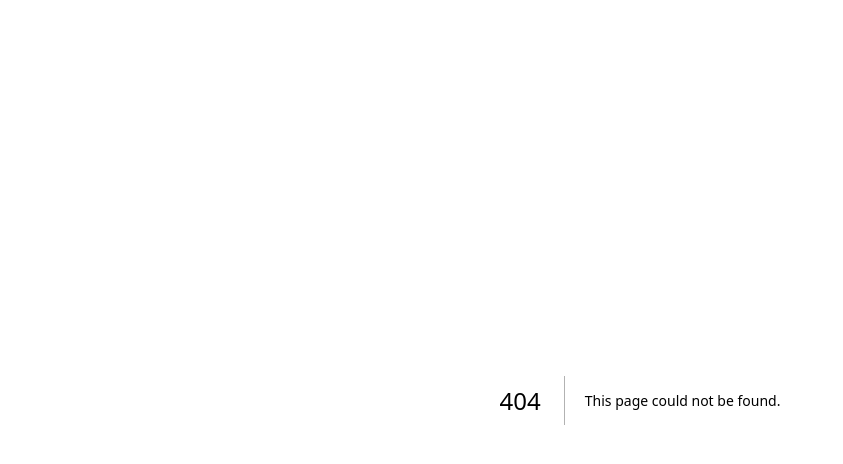
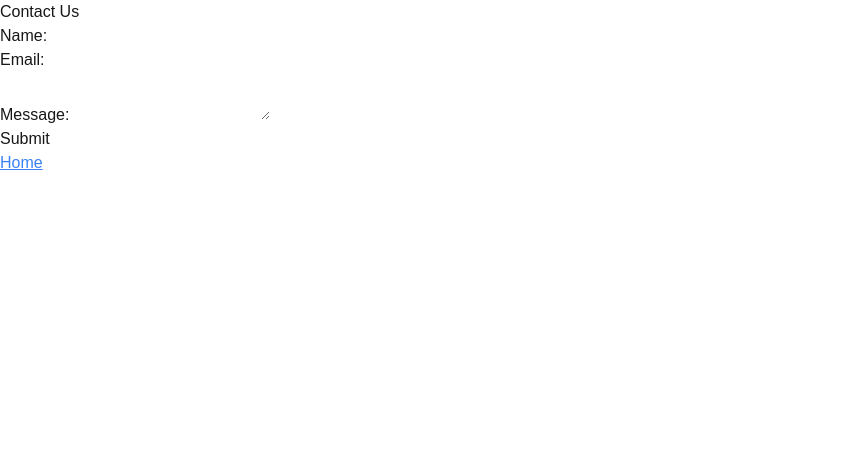
Before and after one commit to adnanlutfi92/majid-poc-skeleton-fe, a Next.js app: page /contact in a window 1280 px wide. Before the commit this address had no page. Shown: the top 464 px of the page, without its empty margins (0-843 px from the left). Built offline with nearby package versions, Linux system fonts and the light colour scheme.

Commit message:
update config prettier & test create new page contact

```diff
--- /dev/null
+++ b/src/app/contact/page.tsx
@@ -0,0 +1,31 @@
+import Link from 'next/link'
+import React from 'react'
+
+const ContactPage: React.FC = () => {
+  return (
+    <div>
+      <h1>Contact Us</h1>
+      <form>
+        <div>
+          <label htmlFor="name">Name:</label>
+          <input type="text" id="name" name="name" required />
+        </div>
+        <div>
+          <label htmlFor="email">Email:</label>
+          <input type="email" id="email" name="email" required />
+        </div>
+        <div>
+          <label htmlFor="message">Message:</label>
+          <textarea id="message" name="message" required></textarea>
+        </div>
+        <button type="submit">Submit</button>
+      </form>
+      {/* route to home */}
+      <Link href="/" className="underline text-blue-500 hover:text-blue-100">
+        Home
+      </Link>
+    </div>
+  )
+}
+
+export default ContactPage
--- a/src/app/page.tsx
+++ b/src/app/page.tsx
@@ -1,9 +1,15 @@
 import Image from 'next/image'
+import Link from 'next/link'
 
 export default function Home() {
   return (
     <div className="grid grid-rows-[20px_1fr_20px] items-center justify-items-center min-h-screen p-8 pb-20 gap-16 sm:p-20 font-[family-name:var(--font-geist-sans)]">
-      <h1>Home</h1>
+      <div className="flex gap-2 text-blue-500">
+        <Link href={'/'}>
+          <h1>Home</h1>
+        </Link>
+        <Link href={'/contact'}>Contact</Link>
+      </div>
       <main className="flex flex-col gap-8 row-start-2 items-center sm:items-start">
         <Image
           className="dark:invert"
```
Also changed, not shown: .prettierrc.js (deleted), 1 other file (tests, documents, lock files or other folders).
